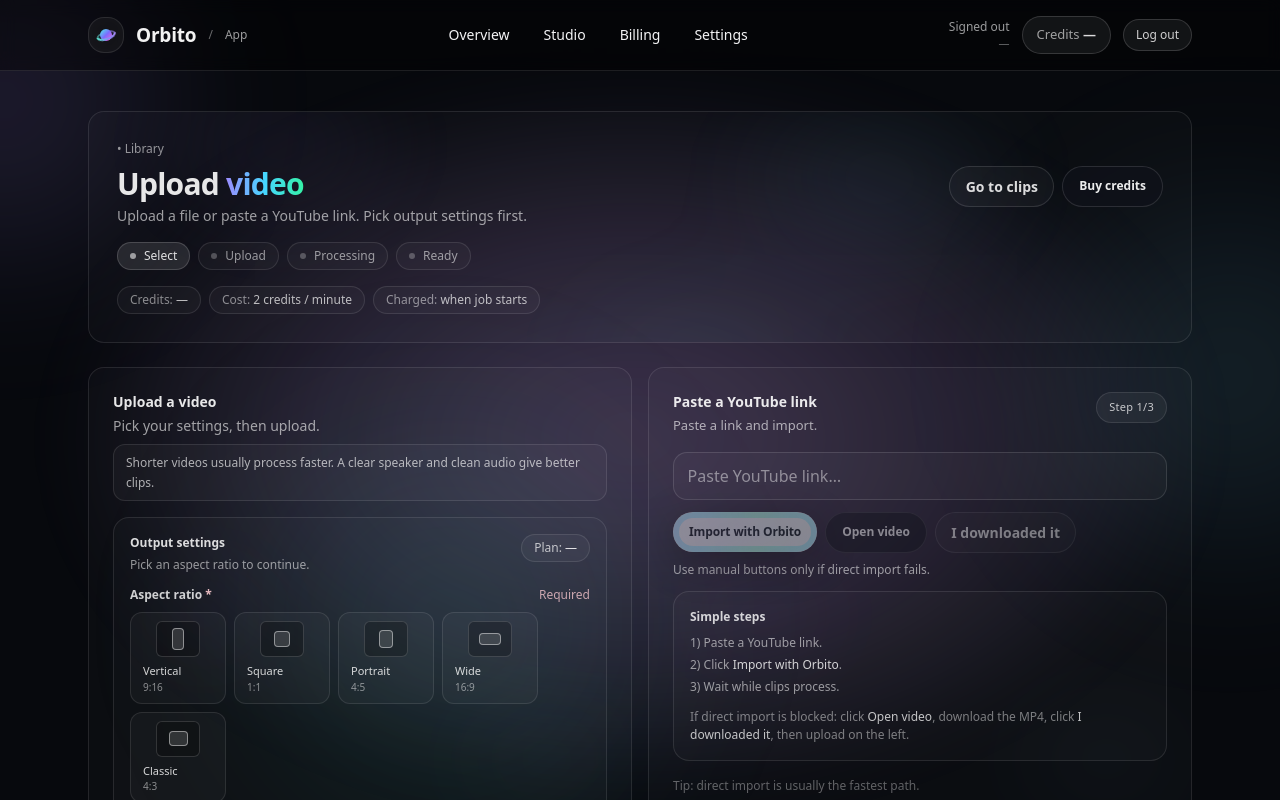
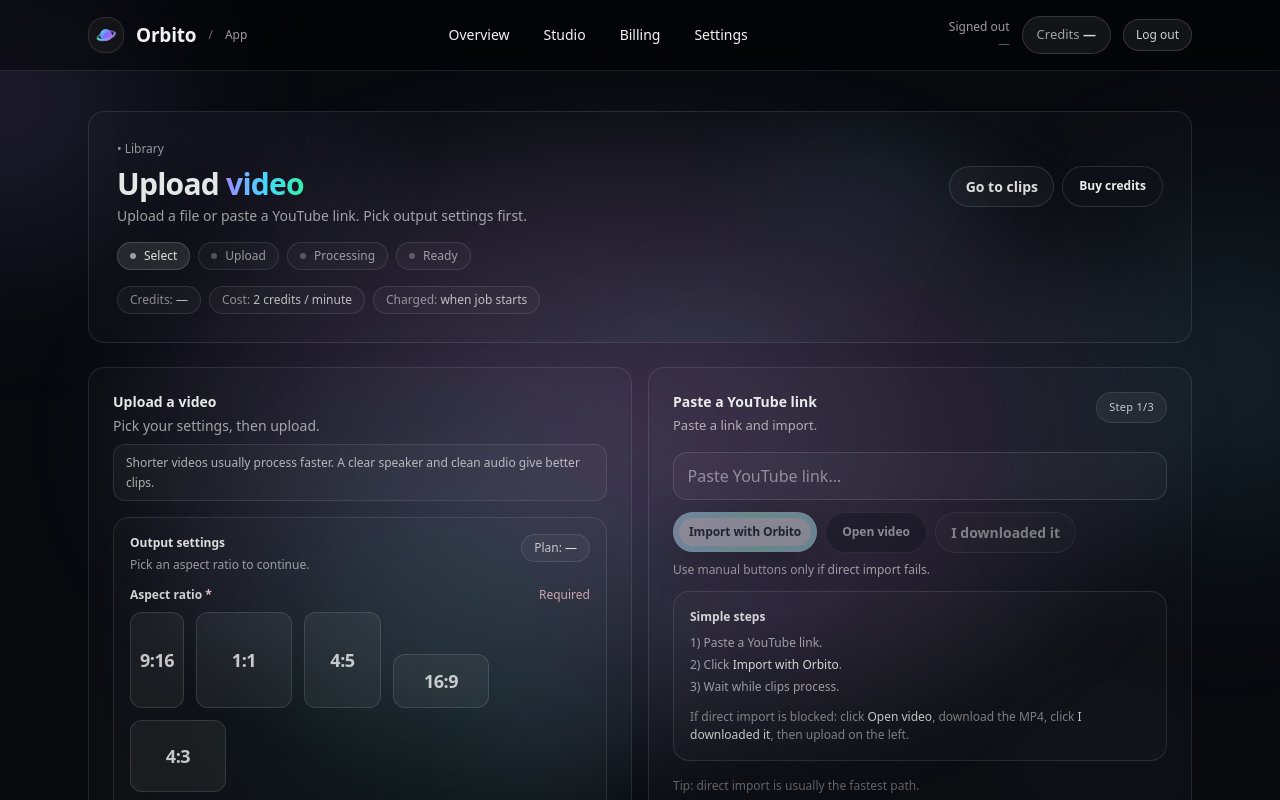
Before and after one commit to Sakibhoq/clipforge-ai, a Next.js app in the folder frontend/: page /app/upload in a window 1280 px wide. Shown: the top 800 px of the page. Built offline with nearby package versions, Linux system fonts and the light colour scheme; no server answers.

Commit message:
Use shape-based aspect ratio buttons in upload settings

```diff
--- a/frontend/app/app/upload/page.tsx
+++ b/frontend/app/app/upload/page.tsx
@@ -703,33 +703,26 @@ function AspectSegment({
   active: boolean;
   onClick: () => void;
 }) {
-  const preview = (() => {
-    if (value === "9:16") return { label: "Vertical", aspect: "9 / 16", w: 12 };
-    if (value === "1:1") return { label: "Square", aspect: "1 / 1", w: 16 };
-    if (value === "4:5") return { label: "Portrait", aspect: "4 / 5", w: 14 };
-    if (value === "16:9") return { label: "Wide", aspect: "16 / 9", w: 22 };
-    return { label: "Classic", aspect: "4 / 3", w: 19 };
-  })();
+  const [rw, rh] = value.split(":").map((n) => Number(n));
+  const ratio = Number.isFinite(rw) && Number.isFinite(rh) && rw > 0 && rh > 0 ? rw / rh : 1;
+  const maxSide = 96;
+  const boxW = ratio >= 1 ? maxSide : Math.round(maxSide * ratio);
+  const boxH = ratio >= 1 ? Math.round(maxSide / ratio) : maxSide;
 
   return (
     <button
       type="button"
       onClick={onClick}
+      aria-label={`Set aspect ratio ${value}`}
       className={cx(
-        "relative rounded-xl border px-3 py-2 text-left transition min-w-[96px]",
+        "relative inline-flex shrink-0 items-center justify-center rounded-xl border px-3 py-2 text-center transition",
         active
-          ? "border-white/25 bg-white/[0.10] text-white/90"
-          : "border-white/10 bg-white/[0.03] text-white/65 hover:bg-white/[0.05] hover:border-white/14"
+          ? "border-white/30 bg-white/[0.16] text-white/95"
+          : "border-white/12 bg-white/[0.05] text-white/75 hover:bg-white/[0.09] hover:border-white/20"
       )}
+      style={{ width: `${boxW}px`, height: `${boxH}px` }}
     >
-      <span className="mx-auto flex h-9 w-11 items-center justify-center rounded-md border border-white/15 bg-black/25">
-        <span
-          className="block rounded-[4px] border border-white/45 bg-white/[0.14]"
-          style={{ width: preview.w, aspectRatio: preview.aspect }}
-        />
-      </span>
-      <span className="mt-1.5 block text-[11px] font-medium text-white/82">{preview.label}</span>
-      <span className="block text-[10px] text-white/50">{value}</span>
+      <span className="text-[18px] font-semibold tracking-tight leading-none">{value}</span>
     </button>
   );
 }
@@ -1546,7 +1539,7 @@ function UploadWorkspace() {
                   )}
                 </div>
 
-                <div className="mt-2 flex flex-wrap gap-2">
+                <div className="mt-2 flex flex-wrap items-end gap-3">
                   {(["9:16", "1:1", "4:5", "16:9", "4:3"] as AspectRatio[]).map((v) => (
                     <AspectSegment
                       key={v}
```
